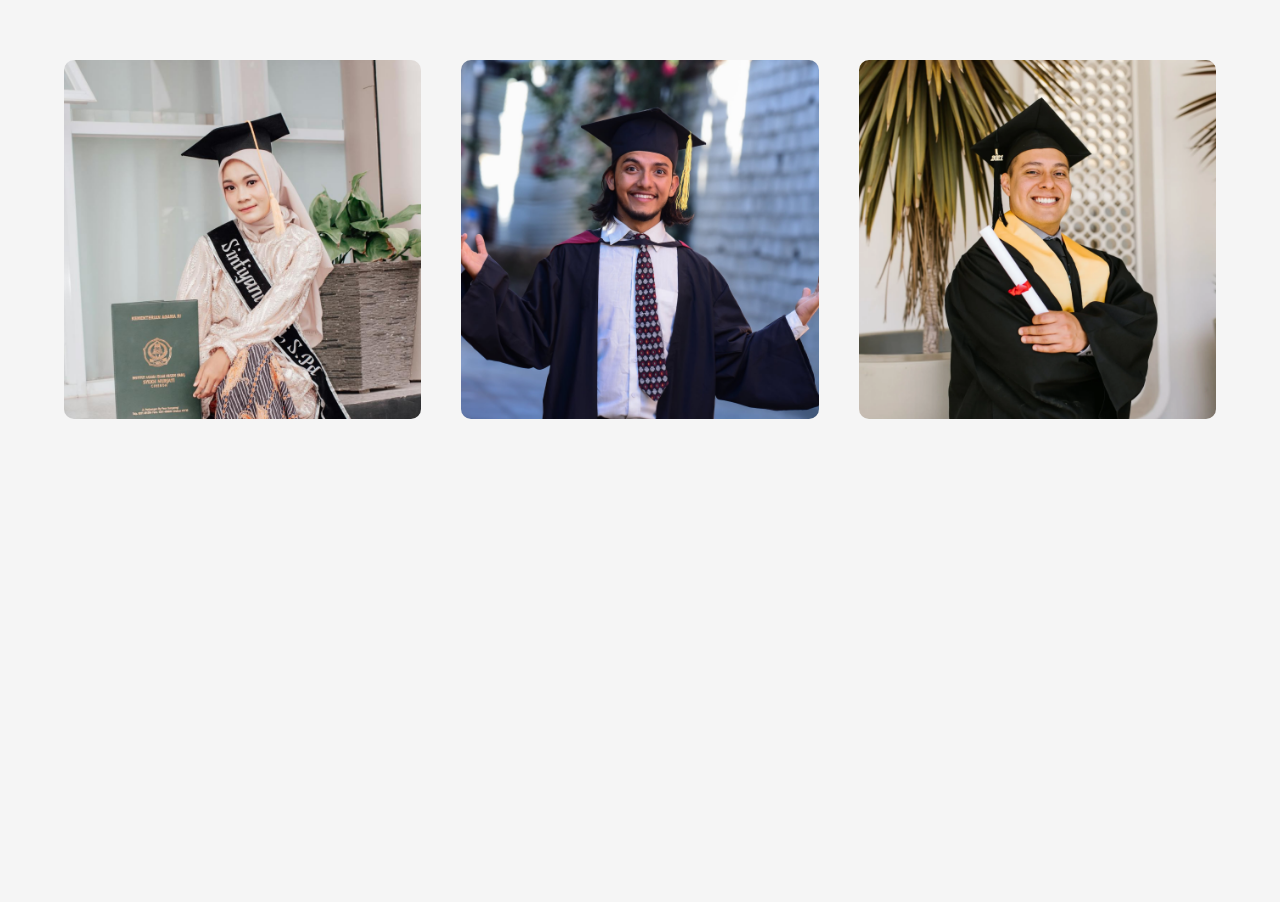
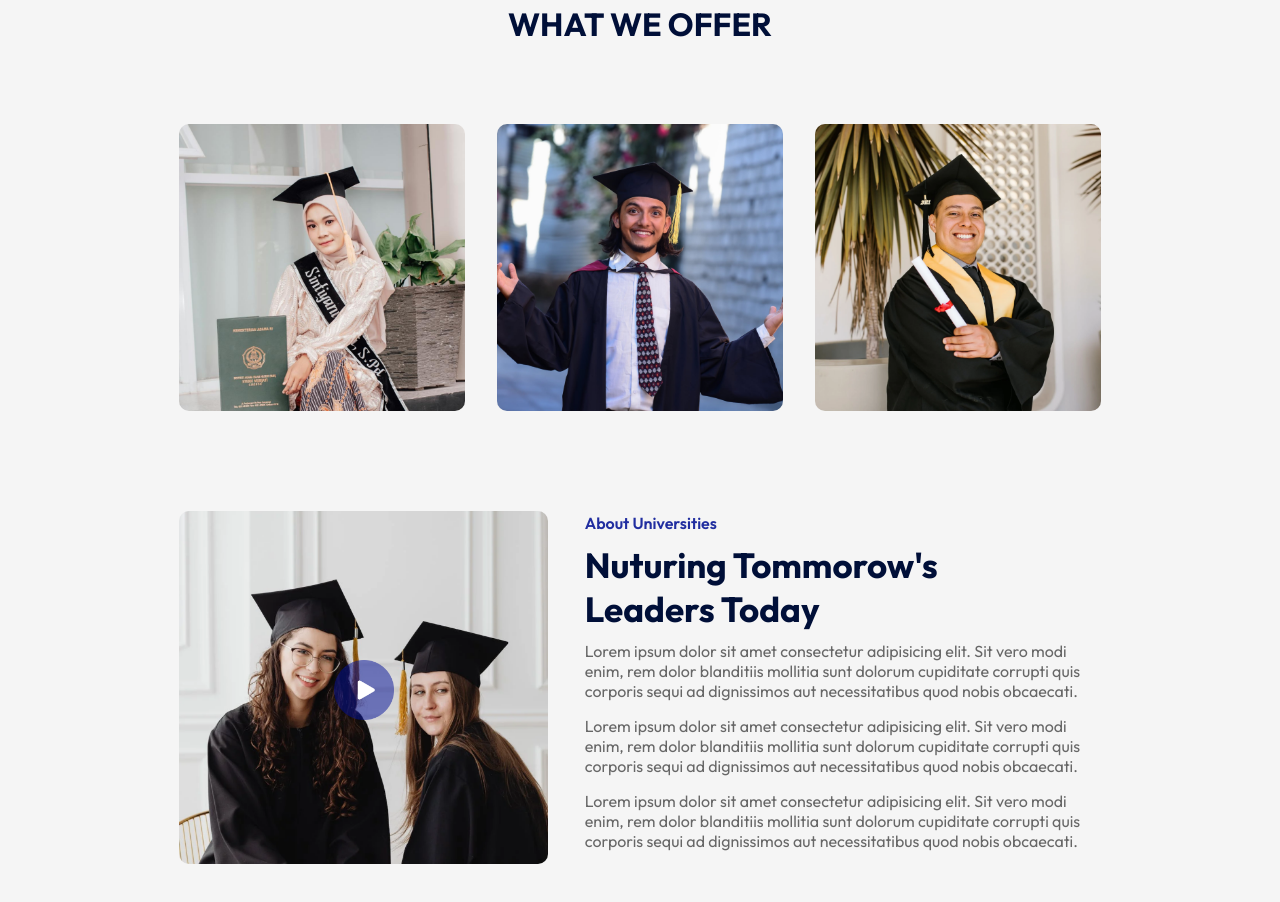
Before and after one commit to hetoribocchi/udaan, a React (Vite) app: page / in a window 1280 px wide. Shown: the part 820-1722 px from the top of the page. Before the commit the page ends 1319 px from the top, so only its background shows below. Built offline with nearby package versions, Linux system fonts and the light colour scheme.

Commit message:
Titel & About

```diff
--- a/src/App.jsx
+++ b/src/App.jsx
@@ -2,13 +2,19 @@ import React from 'react'
 import Navbar from './components/Navbar/Navbar'
 import Hero from './components/Hero/Hero'
 import Programs from './components/Programs/Programs'
+import Title from './components/Title/Title'
+import About from './components/About/About'
 
 const App = () => {
   return (
     <div>
       <Navbar />
       <Hero />
+      <div className='container'>
+        <Title subTitle='Our PROGRAM ' title='What We Offer'/>
       <Programs/>
+        <About/>
+      </div>
     </div>
 
   )
--- /dev/null
+++ b/src/components/About/About.css
@@ -0,0 +1,43 @@
+.about {
+    margin: 100px auto;
+    display: flex;
+    align-items: center;
+    justify-content: space-between;
+    width: 90%;
+}
+.about-left{
+    flex-basis: 40%;
+    position: relative;
+
+}
+.about-right{
+    flex-basis: 56%;
+}
+.about-img{
+    width: 100%;
+    border-radius: 10px;
+}
+.play-icon{
+    width: 60px;
+    position: absolute;
+    top: 50%;
+    left: 50%;
+    transform: translate(-50%,-50%);
+}
+.about h3{
+    font-weight: 600;
+    font-size: 16px;
+    color: #212ea0;
+
+}
+.about h2{
+
+    font-size: 35px;
+    color: #000f38;
+    margin: 10px 0;
+    max-width: 400px;
+}
+.about p{
+color: #676767;
+margin-bottom: 15px;
+}
--- /dev/null
+++ b/src/components/About/About.jsx
@@ -0,0 +1,23 @@
+import React from 'react'
+import './About.css'
+import about_img from '../../assets/about.png'
+import play_icon from '../../assets/play-icon.png'
+const About = () => {
+    return (
+        <div className='about'>
+            <div className='about-left'>
+                <img src={about_img} alt="" className='about-img' />
+                <img src={play_icon} alt="" className='play-icon' />
+            </div>
+            <div className='about-right'>
+                <h3>About Universities</h3>
+                <h2>Nuturing Tommorow's Leaders Today</h2>
+                <p>Lorem ipsum dolor sit amet consectetur adipisicing elit. Sit vero modi enim, rem dolor blanditiis mollitia sunt dolorum cupiditate corrupti quis corporis sequi ad dignissimos aut necessitatibus quod nobis obcaecati.</p>
+                <p>Lorem ipsum dolor sit amet consectetur adipisicing elit. Sit vero modi enim, rem dolor blanditiis mollitia sunt dolorum cupiditate corrupti quis corporis sequi ad dignissimos aut necessitatibus quod nobis obcaecati.</p>
+                <p>Lorem ipsum dolor sit amet consectetur adipisicing elit. Sit vero modi enim, rem dolor blanditiis mollitia sunt dolorum cupiditate corrupti quis corporis sequi ad dignissimos aut necessitatibus quod nobis obcaecati.</p>
+            </div>
+        </div>
+    )
+}
+
+export default About
--- a/src/components/Programs/Programs.css
+++ b/src/components/Programs/Programs.css
@@ -16,4 +16,31 @@
 
 .program {
     flex-basis: 31%;
+    position: relative;
 }
+.caption{
+    border-radius: 10px;
+    position: absolute;
+    top: 0;
+    left: 0;
+    bottom: 0;
+    right: 0;
+    background: rgba(0, 15, 152, 0.3);
+    display: flex;
+    align-items: center;
+    justify-content: center;
+    flex-direction: column;
+    color: #fff;
+    cursor: pointer;
+    opacity: 0;
+    padding-top: 70%;
+    transition: 0.4s;
+}
+.caption img {
+    width: 60px;
+    margin-bottom: 10px;
+}
+.program:hover .caption{
+    opacity: 1;
+    padding-top: 0;
+}
--- a/src/components/Programs/Programs.jsx
+++ b/src/components/Programs/Programs.jsx
@@ -3,13 +3,32 @@ import './Programs.css'
 import program_1 from '../../assets/program-1.png'
 import program_2 from '../../assets/program-2.png'
 import program_3 from '../../assets/program-3.png'
+import program_icon_1 from '../../assets/program-icon-1.png'
+import program_icon_2 from '../../assets/program-icon-2.png'
+import program_icon_3 from '../../assets/program-icon-3.png'
 const Programs = () => {
     return (
         <div className='programs'>
             <div className='program'>
-                <img src={program_1} alt="" /></div>
-            <div className='program'><img src={program_2} alt="" /></div>
-            <div className='program'><img src={program_3} alt="" /></div >
+                <img src={program_1} alt="" />
+                <div className='caption'>
+                    <img src={program_icon_1} alt="" />
+                    <p>Graduation Degree</p>
+                </div></div>
+            <div className='program'>
+                <img src={program_2} alt="" />
+                <div className='caption'>
+                <img src={program_icon_2} alt="" />
+                <p>Master Degree</p>
+            </div>
+            </div>
+            <div className='program'>
+                <img src={program_3} alt="" />
+                <div className='caption'>
+                <img src={program_icon_3} alt="" />
+                <p>Post Graduation Degree</p>
+            </div>
+            </div >
         </div>
     )
 }
--- /dev/null
+++ b/src/components/Title/Title.css
@@ -0,0 +1,14 @@
+.title{
+    text-align: center;
+    color: #212ea0;
+    font-size: 15px;
+    font-weight: 600;
+    text-transform: uppercase;
+    margin: 70px 0 30;
+
+}
+.title h2{
+    font-size: 32px;
+    color: #000f38;
+    margin-top: 5px;
+}
--- /dev/null
+++ b/src/components/Title/Title.jsx
@@ -0,0 +1,12 @@
+import React from 'react'
+import './Title.css'
+const Title = ({subTitle,title}) => {
+  return (
+    <div className='title'>
+      <p>{subTitle}</p>
+      <h2>{title}</h2>
+    </div>
+  )
+}
+
+export default Title
--- a/src/index.css
+++ b/src/index.css
@@ -30,6 +30,7 @@ a{
   display: inline-flex;
   align-items: center;
   justify-content: center;
+  cursor: pointer;
 }
 .btn img{
   width: 20px;
```
